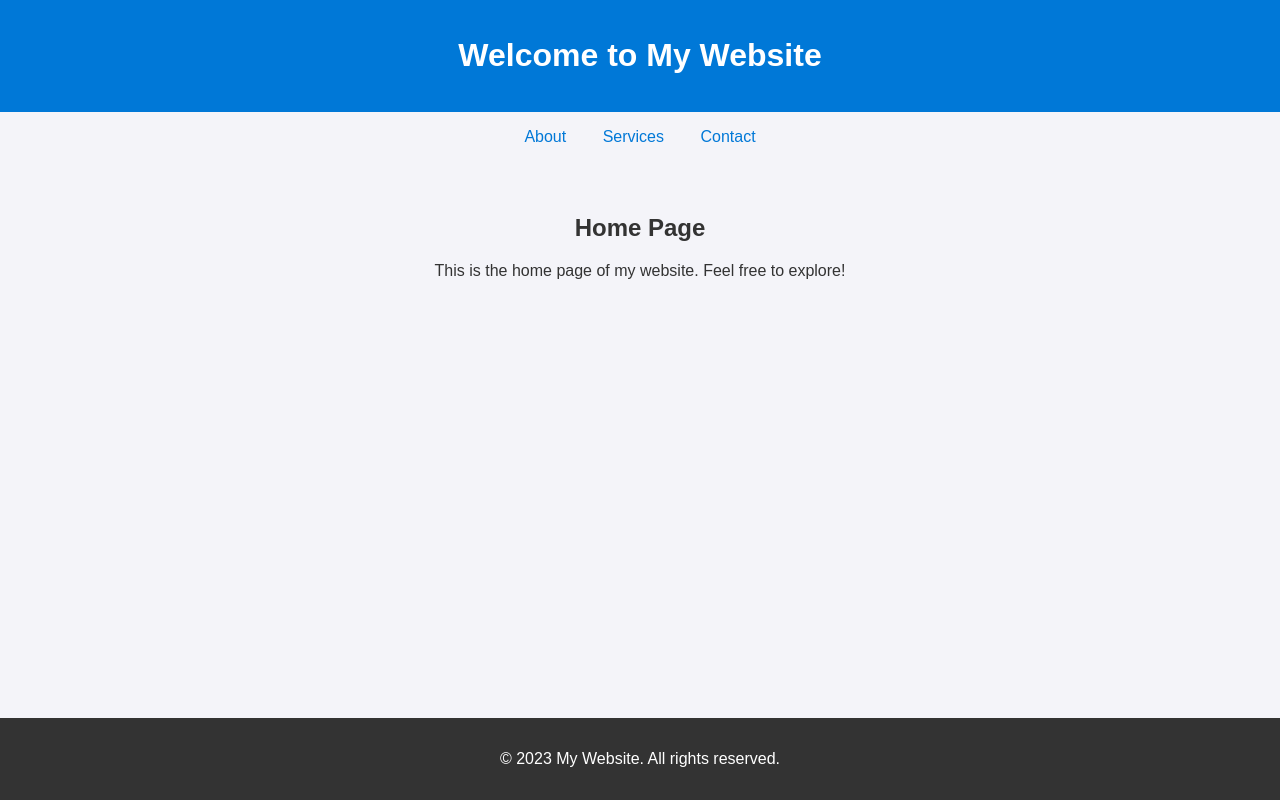
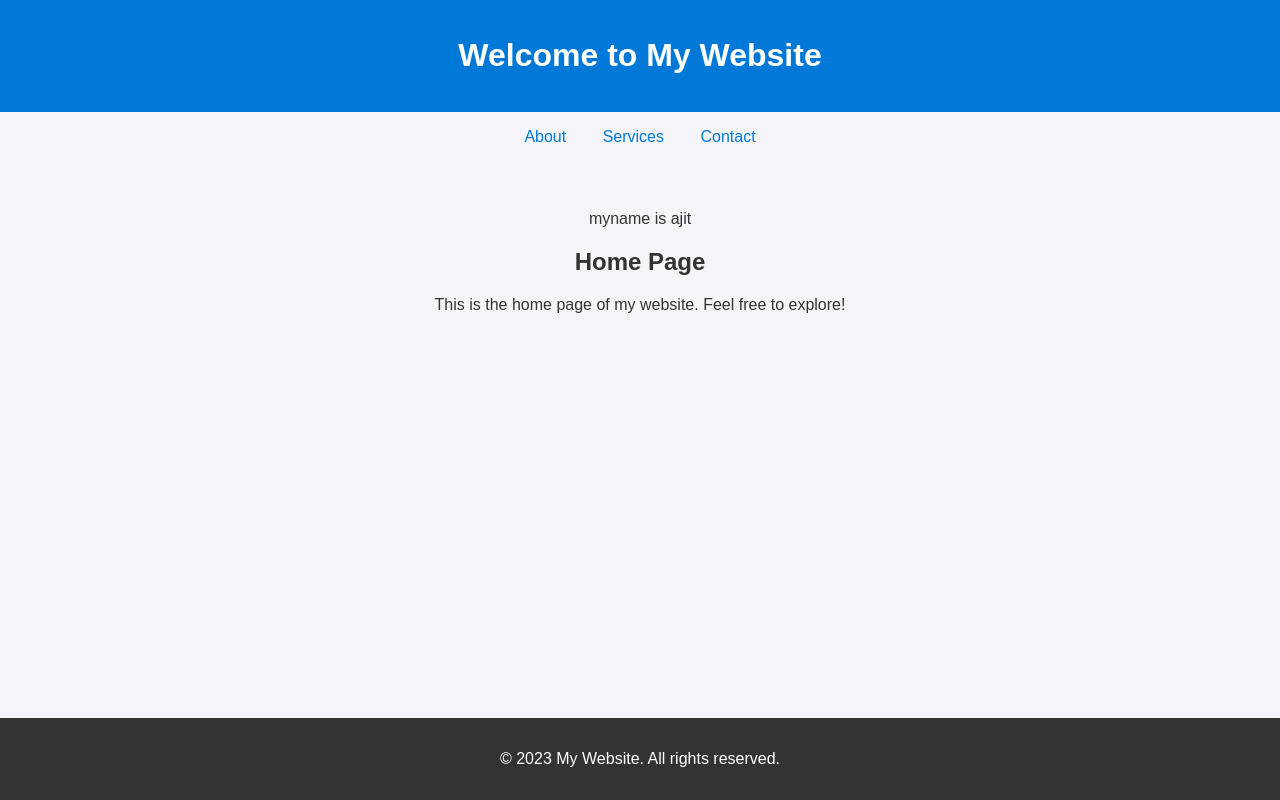
Before and after one commit to ajitmathpati/localRepo, a plain HTML site: page index.html in a window 1280 px wide. Drawn offline with Linux system fonts and the light colour scheme.

Commit message:
update in html

```diff
--- a/index.html
+++ b/index.html
@@ -19,6 +19,7 @@
         <a href="#contact">Contact</a>
     </nav>
     <main>
+        <p>myname is ajit </p>
         <h2>Home Page</h2>
         <p>This is the home page of my website. Feel free to explore!</p>
     </main>
```
